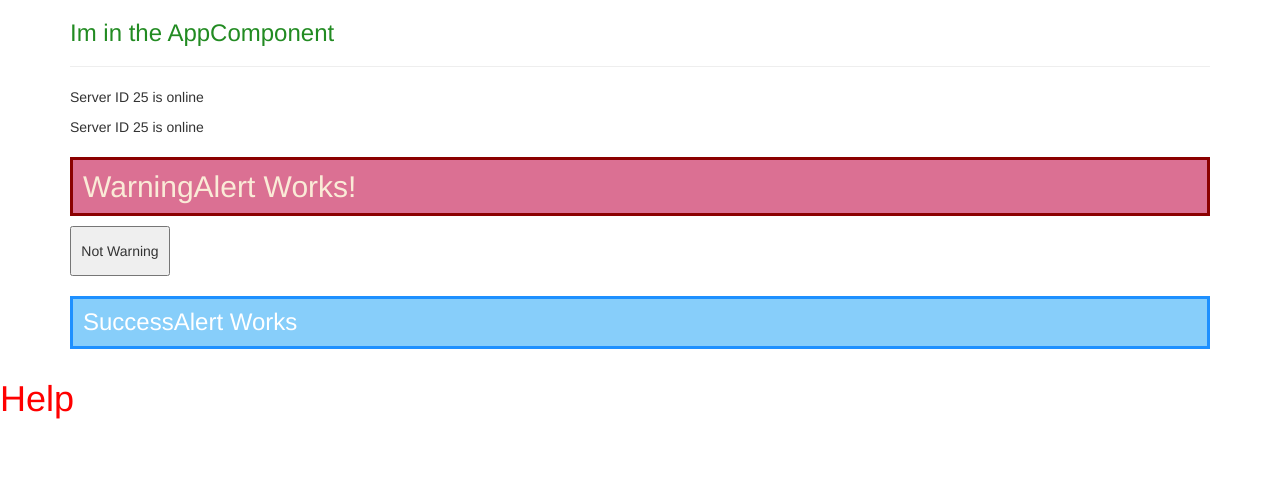
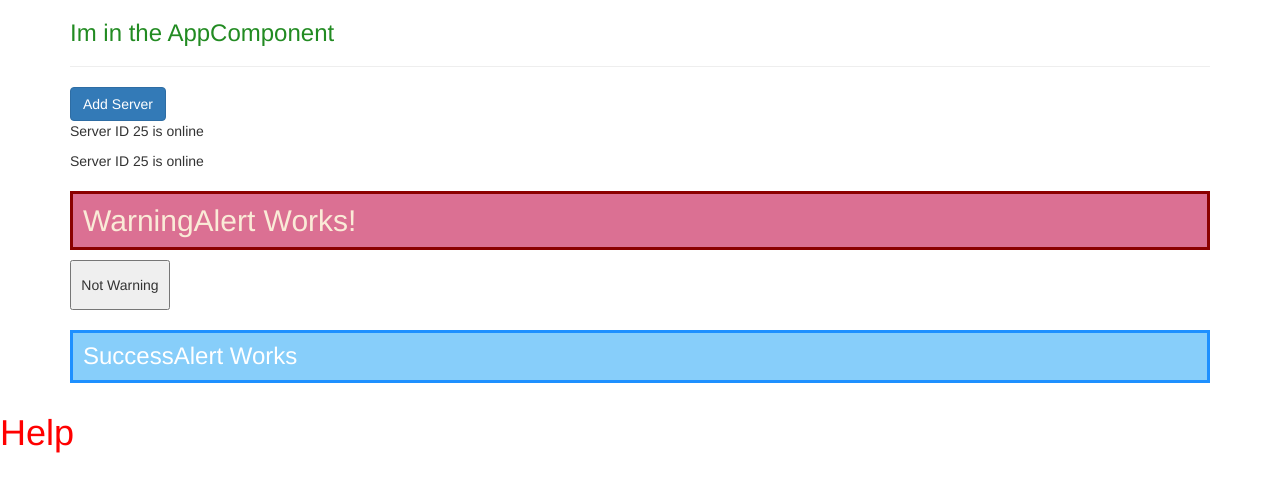
Before and after one commit to rinatbul/Angular-The-Complete-Guide-2023, an Angular app: page / in a window 1280 px wide. Shown: the top 492 px of the page. Built offline with nearby package versions, Linux system fonts and the light colour scheme.

Commit message:
28. Property Binding

```diff
--- a/src/app/servers/servers.component.html
+++ b/src/app/servers/servers.component.html
@@ -1,2 +1,4 @@
+<button class="btn btn-primary"
+        [disabled]="!allowNewServer">Add Server</button>
 <app-server></app-server>
 <app-server></app-server>
--- a/src/app/servers/servers.component.ts
+++ b/src/app/servers/servers.component.ts
@@ -3,11 +3,17 @@ import {Component} from '@angular/core';
 @Component({
   selector: 'app-servers',
   // selector: '.app-servers',
-  template: `
-    <app-server/>
-    <app-server/>`,
+  // template: `
+  //   <app-server/>
+  //   <app-server/>`,
+  templateUrl:'./servers.component.html',
   styleUrl: './servers.component.css'
 })
 export class ServersComponent {
-
+    allowNewServer = false;
+    constructor() {
+      setTimeout(()=>{
+        this.allowNewServer = true;
+      },2000)
+    }
 }
```
